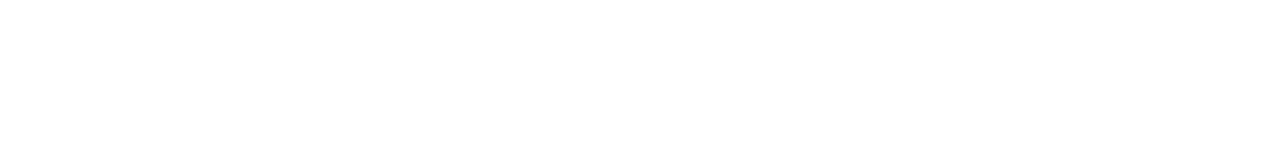
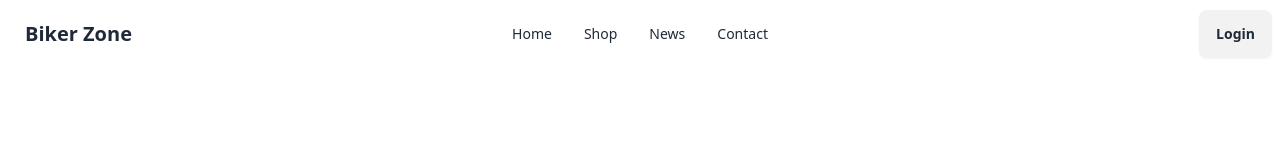
Before and after one commit to Shabbirk167/ms3m13biker, a plain HTML site: page index.html in a window 1280 px wide. Drawn offline with nearby package versions, Linux system fonts and the light colour scheme.

Commit message:
1st video complete

```diff
--- a/index.html
+++ b/index.html
@@ -1,11 +1,49 @@
 <!DOCTYPE html>
 <html lang="en">
+
 <head>
     <meta charset="UTF-8">
     <meta name="viewport" content="width=device-width, initial-scale=1.0">
+    <!-- ! link of daisy UI -->
+    <link href="https://cdn.jsdelivr.net/npm/daisyui@4.6.0/dist/full.min.css" rel="stylesheet" type="text/css" />
+    <script src="https://cdn.tailwindcss.com"></script>
+    <!-- ! title -->
     <title>Biker Zone</title>
 </head>
 <body>
+    <header>
+        <nav>
+            <div class="navbar bg-base-100">
+                <div class="navbar-start">
+                  <div class="dropdown">
+                    <div tabindex="0" role="button" class="btn btn-ghost lg:hidden">
+                      <svg xmlns="http://www.w3.org/2000/svg" class="h-5 w-5" fill="none" viewBox="0 0 24 24" stroke="currentColor"><path stroke-linecap="round" stroke-linejoin="round" stroke-width="2" d="M4 6h16M4 12h8m-8 6h16" /></svg>
+                    </div>
+                    <ul tabindex="0" class="menu menu-sm dropdown-content mt-3 z-[1] p-2 shadow bg-base-100 rounded-box w-52">
+                      <li><a>Home</a></li>
+                      <li><a>Shop</a></li>
+                      <li><a>News</a></li>
+                      <li><a>Contact</a></li>
+                    </ul>
+                  </div>
+                  <a class="btn btn-ghost text-xl">Biker Zone</a>
+                </div>
+                <div class="navbar-center hidden lg:flex">
+                  <ul class="menu menu-horizontal px-1">
+                    <li><a>Home</a></li>
+                    <li><a>Shop</a></li>
+                    <li><a>News</a></li>
+                    <li><a>Contact</a></li>
+                  </ul>
+                </div>
+                <div class="navbar-end">
+                  <a class="btn">Login</a>
+                </div>
+              </div>
+        </nav>
+    </header>
+    <main></main>
+    <footer></footer>
+</body>
 
-</body>
 </html>
--- /dev/null
+++ b/tailwind.config.js
@@ -0,0 +1,8 @@
+/** @type {import('tailwindcss').Config} */
+module.exports = {
+    content: ["./src/**/*.{html,js}"],
+    theme: {
+      extend: {},
+    },
+    plugins: [],
+  }
```
